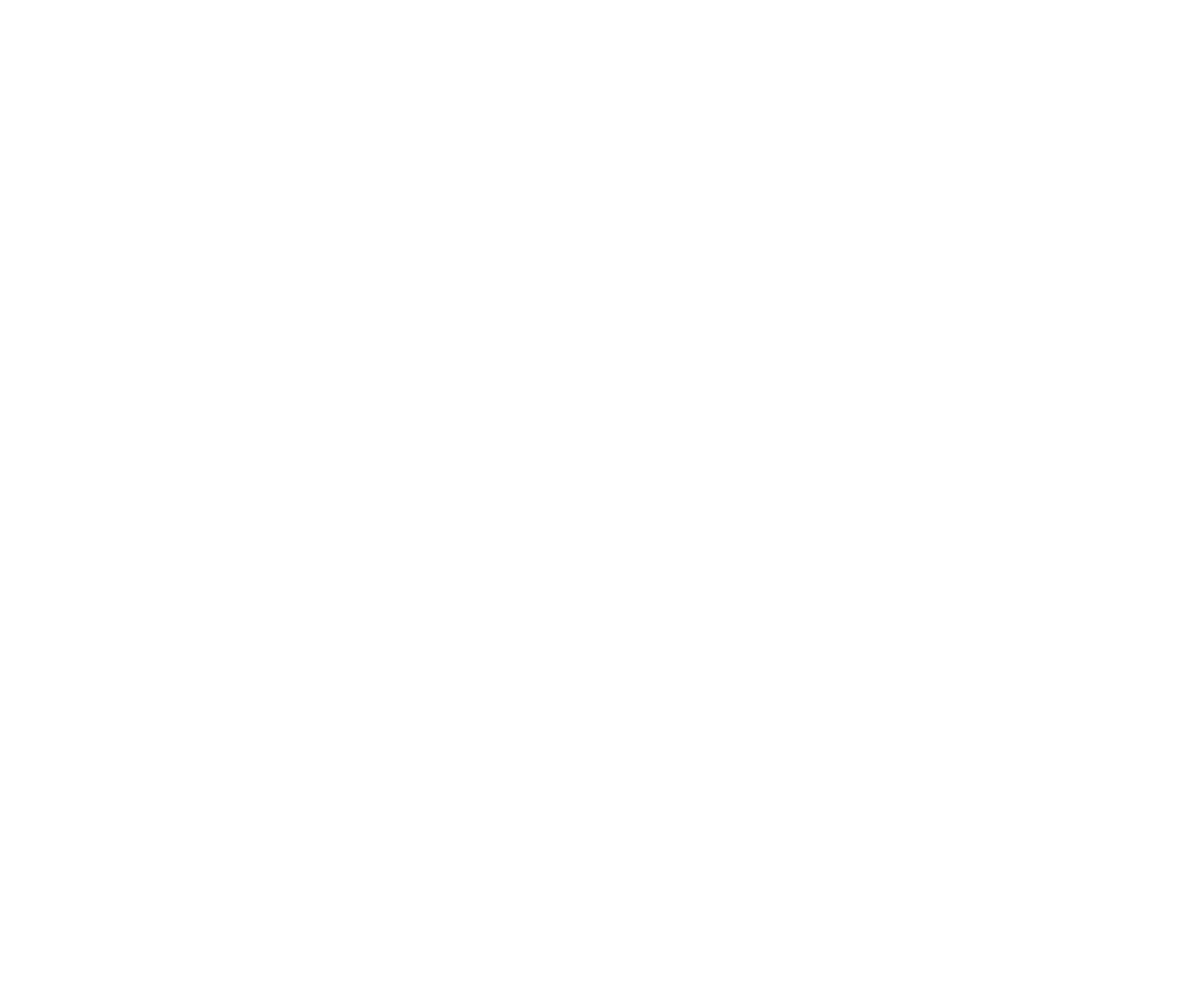
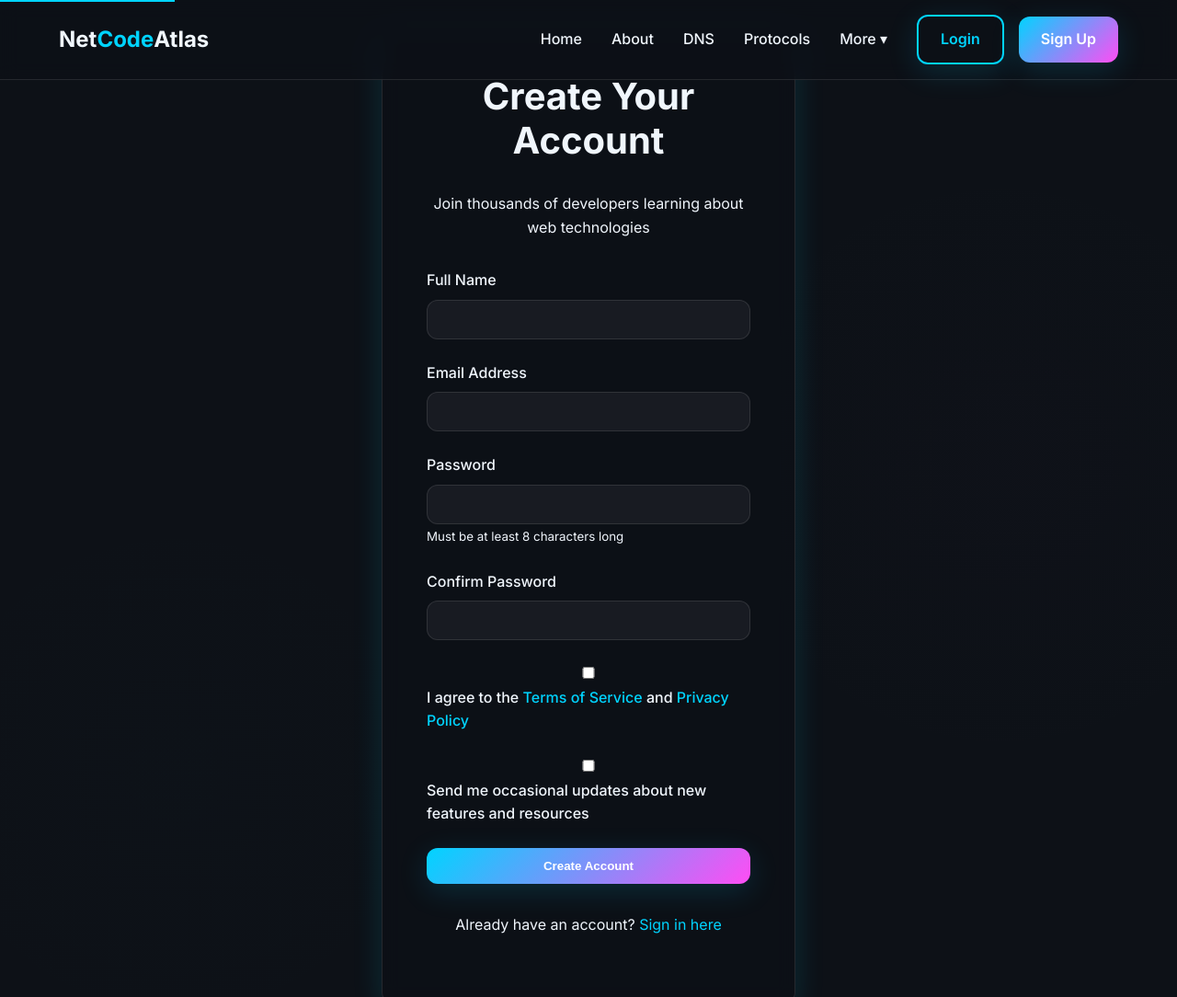
Before and after one commit to VoidX3D/netcode-atlas, a website: page src/pages/signup.html in a window 1280 px wide. Shown: the top 1084 px of the page at 92% size. Before the commit the page ends 800 px from the top, so only its background shows below. Drawn offline with Linux system fonts and the light colour scheme.

Commit message:
Update signup.html

```diff
--- a/src/pages/signup.html
+++ b/src/pages/signup.html
@@ -1 +1,110 @@
 <!-- signup.html placeholder -->
+<!DOCTYPE html>
+<html lang="en">
+<head>
+  <meta charset="UTF-8">
+  <meta name="viewport" content="width=device-width, initial-scale=1.0">
+  <title>Sign Up - NetCode Atlas</title>
+  <meta name="description" content="Create your NetCode Atlas account to access exclusive resources">
+
+  <!-- Styles -->
+  <link rel="stylesheet" href="https://fonts.googleapis.com/css2?family=Inter:wght@300;400;500;600;700&family=Fira+Code:wght@300;400;500&display=swap">
+  <link rel="stylesheet" href="../css/global.css">
+  <link rel="stylesheet" href="../css/navbar.css">
+  <link rel="stylesheet" href="../css/footer.css">
+  <link rel="stylesheet" href="../css/pages.css">
+
+  <!-- PWA -->
+  <link rel="manifest" href="../../public/manifest.json">
+  <meta name="theme-color" content="#0d1117">
+
+  <!-- Favicon -->
+  <link rel="icon" href="../../public/images/favicon.ico" type="image/x-icon">
+</head>
+<body>
+  <!-- Navigation -->
+  <div id="navbar-container"></div>
+
+  <main id="main-content">
+    <section class="auth-container">
+      <div class="auth-card">
+        <div class="auth-header">
+          <h2>Create Your Account</h2>
+          <p>Join thousands of developers learning about web technologies</p>
+        </div>
+
+        <form id="register-form" class="auth-form">
+          <div class="form-group">
+            <label for="name">Full Name</label>
+            <input type="text" id="name" name="name" required autocomplete="name">
+          </div>
+
+          <div class="form-group">
+            <label for="email">Email Address</label>
+            <input type="email" id="email" name="email" required autocomplete="email">
+          </div>
+
+          <div class="form-group">
+            <label for="password">Password</label>
+            <input type="password" id="password" name="password" required autocomplete="new-password" minlength="8">
+            <small>Must be at least 8 characters long</small>
+          </div>
+
+          <div class="form-group">
+            <label for="confirm-password">Confirm Password</label>
+            <input type="password" id="confirm-password" name="confirm-password" required autocomplete="new-password">
+          </div>
+
+          <div class="form-group">
+            <label class="checkbox-label">
+              <input type="checkbox" id="terms" name="terms" required>
+              <span>I agree to the <a href="#">Terms of Service</a> and <a href="#">Privacy Policy</a></span>
+            </label>
+          </div>
+
+          <div class="form-group">
+            <label class="checkbox-label">
+              <input type="checkbox" id="newsletter" name="newsletter">
+              <span>Send me occasional updates about new features and resources</span>
+            </label>
+          </div>
+
+          <button type="submit" class="btn" style="width: 100%;">Create Account</button>
+        </form>
+
+        <div class="auth-footer">
+          <p>Already have an account? <a href="login.html">Sign in here</a></p>
+        </div>
+      </div>
+    </section>
+  </main>
+
+  <!-- Footer -->
+  <div id="footer-container"></div>
+
+  <!-- JavaScript -->
+  <script>
+    // Load components
+    window.addEventListener('DOMContentLoaded', function() {
+      // Load navbar
+      fetch('../components/navbar.html')
+        .then(response => response.text())
+        .then(data => {
+          document.getElementById('navbar-container').innerHTML = data;
+          // Initialize navbar functionality
+          if (typeof initNavbar === 'function') initNavbar();
+        });
+
+      // Load footer
+      fetch('../components/footer.html')
+        .then(response => response.text())
+        .then(data => {
+          document.getElementById('footer-container').innerHTML = data;
+        });
+    });
+  </script>
+  <script src="../js/main.js"></script>
+  <script src="../js/auth.js"></script>
+  <script src="../js/eastereggs.js"></script>
+</body>
+</html>
```
